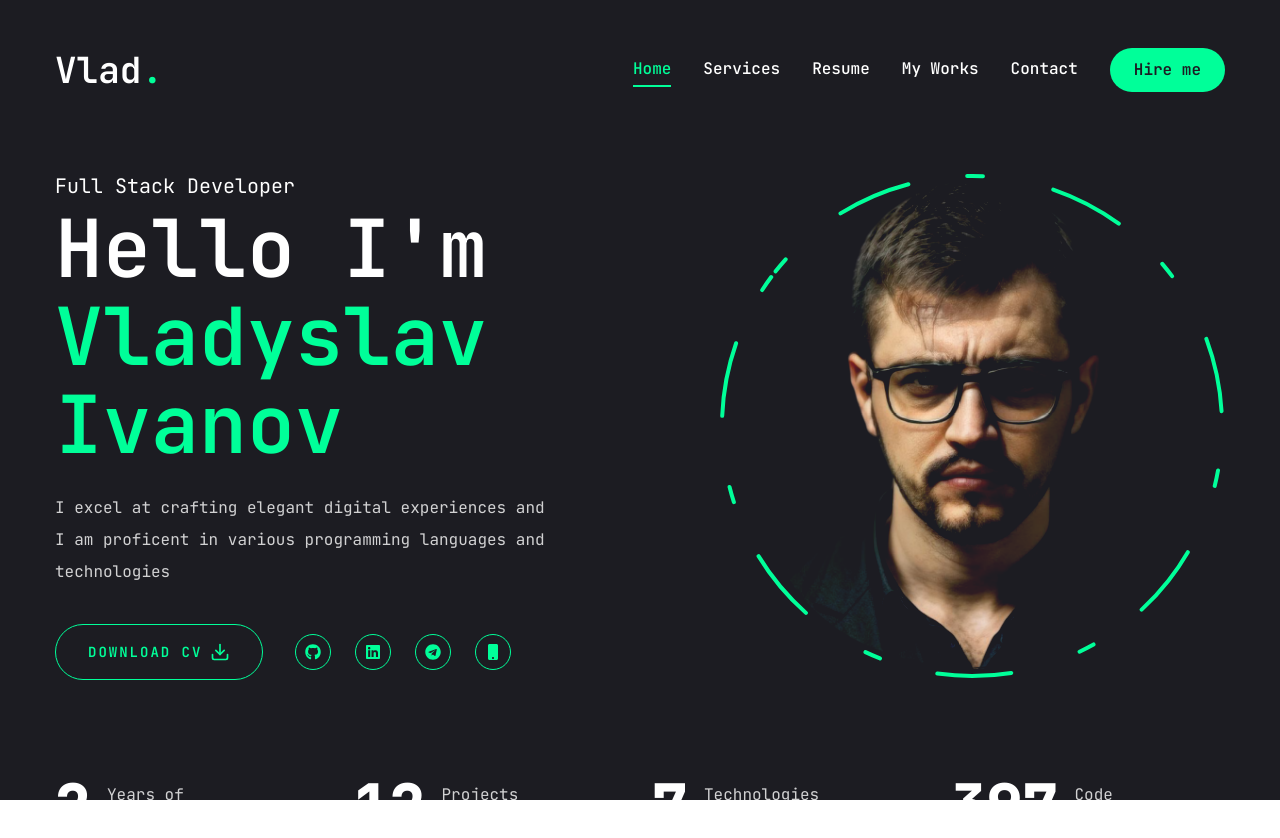
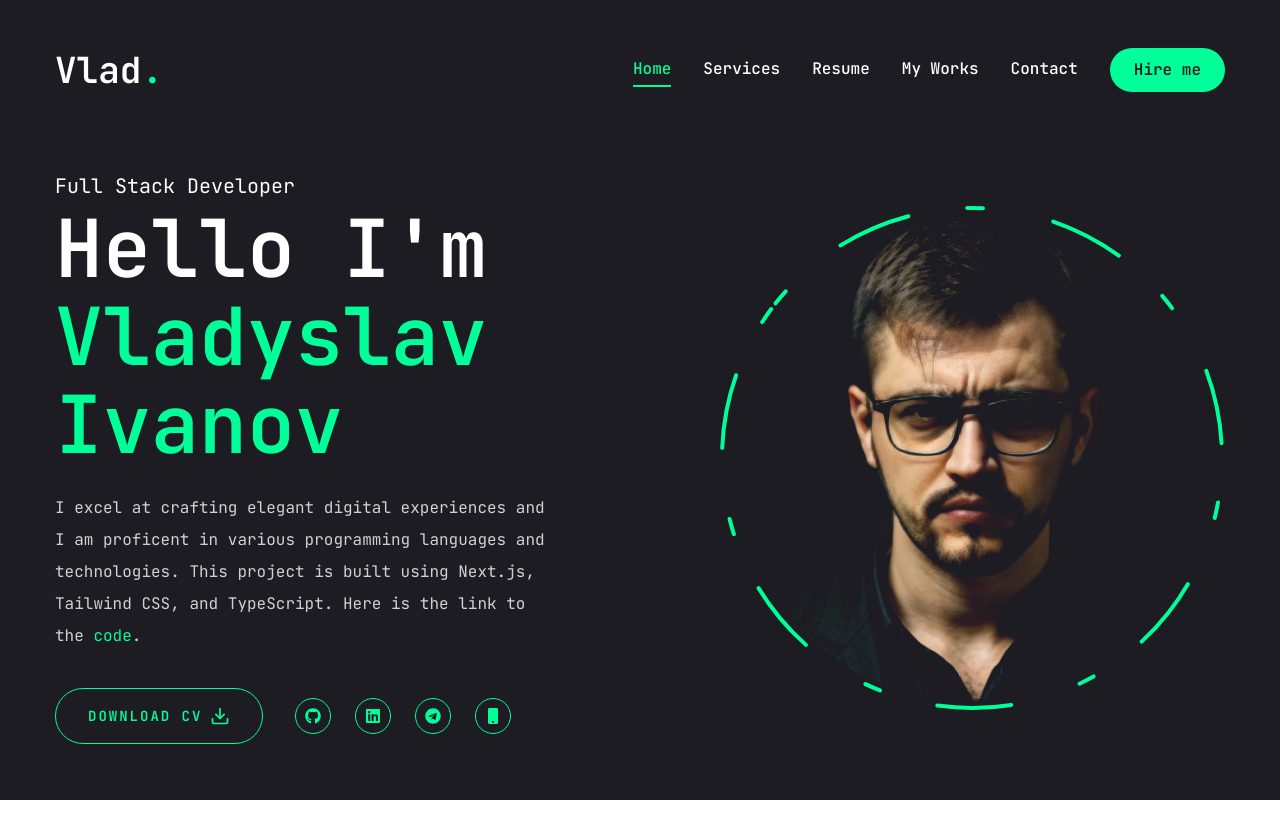
Before and after one commit to sevenlays/Personal_portfolio, a Next.js app: page / in a window 1280 px wide. Shown: the top 838 px of the page. Built offline with nearby package versions, Linux system fonts and the light colour scheme.

Commit message:
added link to the project

```diff
--- a/app/page.tsx
+++ b/app/page.tsx
@@ -6,9 +6,9 @@ import Social from '@/components/Social';
 import Photo from '@/components/Photo';
 import Stats from '@/components/Stats';
 import DownLoadCV from '@/components/DownLoadCV';
+import Link from 'next/link';
 
 const Home = () => {
-
   return (
     <section className='h-full'>
       <div className='container mx-auto h-full'>
@@ -22,7 +22,16 @@ const Home = () => {
             </h1>
             <p className='max-w-[500px] mb-9 text-white/80'>
               I excel at crafting elegant digital experiences and I am proficent
-              in various programming languages and technologies
+              in various programming languages and technologies. This project is
+              built using Next.js, Tailwind CSS, and TypeScript. Here is the
+              link to the
+              <Link
+                href='https://github.com/sevenlays/Personal_portfolio'
+                target='_blank'
+              >
+                <span className='text-accent'> code</span>
+              </Link>
+              .
             </p>
             {/* btn and socials */}
             <div className='flex flex-col xl:flex-row items-center gap-8'>
```
